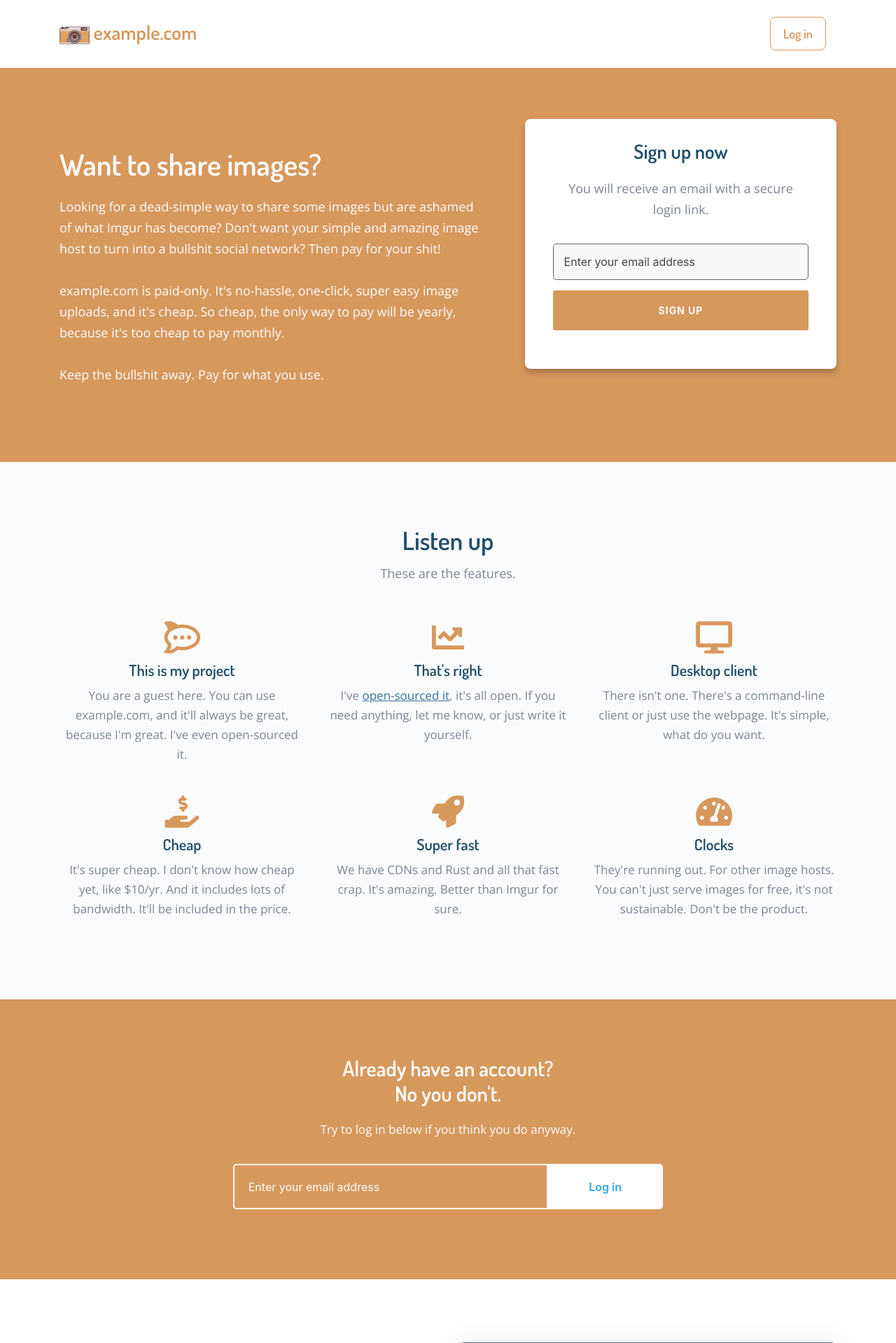
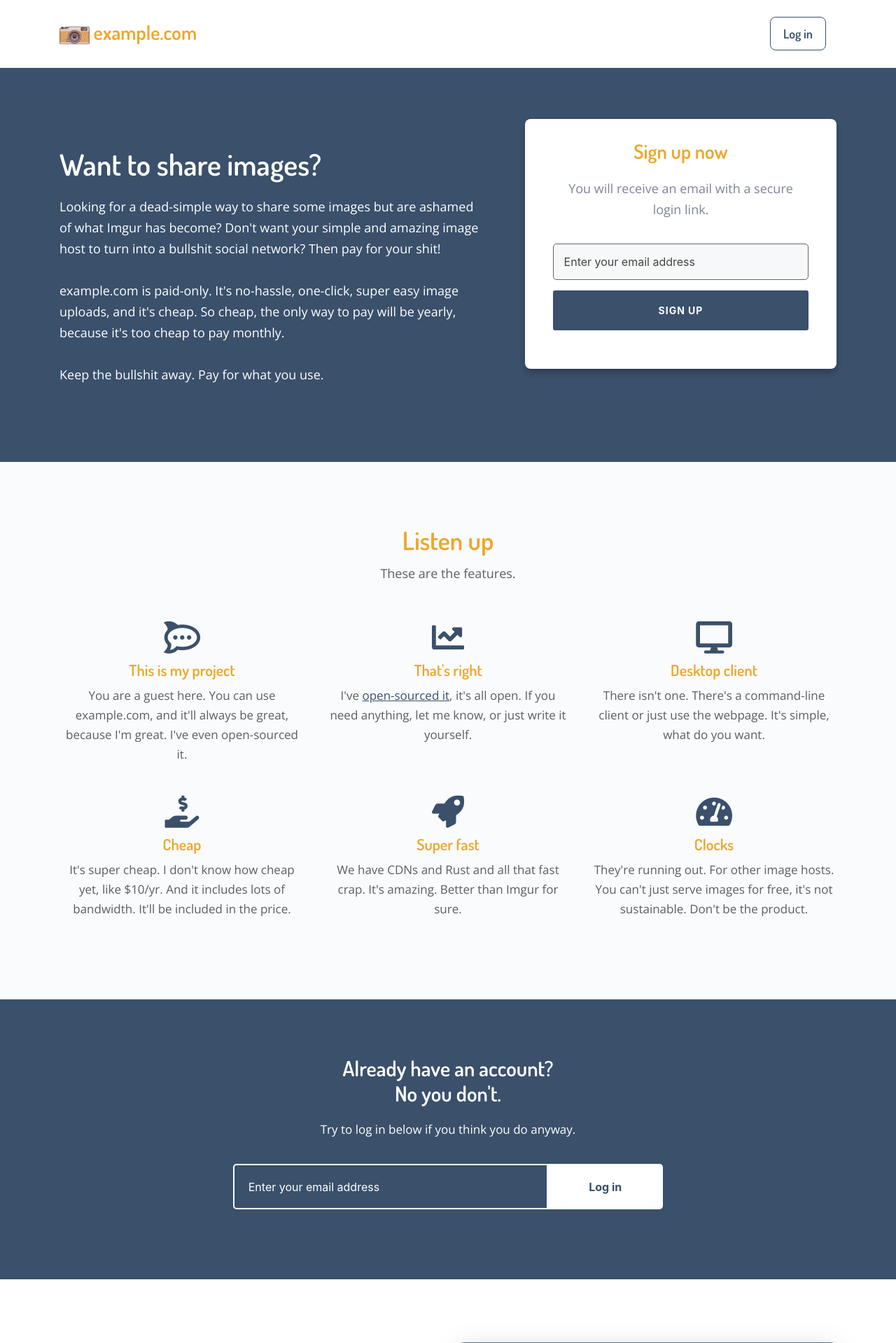
Before and after one commit to skorokithakis/imgz, a Django app: page / in a window 1280 px wide. Shown: the top 1919 px of the page at 70% size. Run offline with Django 3.2, Linux system fonts and the light colour scheme; parts of the project's set-up code (start-up, migrations or seed data) failed here and were passed over; some libraries are stand-ins or nearby versions.

Commit message:
Change colors

```diff
--- a/static/css/style.css
+++ b/static/css/style.css
@@ -1,3 +1,11 @@
+:root {
+  --color-1: #3a506b;
+  --color-2: #eca72c;
+  --color-3: var(--color-1);
+  --logo-color: var(--color-2);
+  --color-p: #5d5e60;
+}
+
 /* ========================================================== */
 /* 			               01. GENERAL LAYOUT                 */
 /* ========================================================== */
@@ -33,7 +41,7 @@ p {
 	font-size: 17px;
     line-height: 28px;
 	font-weight: 400;
-	color: #7c8595;
+	color: var(--color-p);
 	margin-bottom:15px;
 	font-family: 'Open Sans', sans-serif;
 }
@@ -48,7 +56,11 @@ a:visited {
 }
 
 a:hover{
-	color: #d7985c;
+	color: var(--color-1);
+}
+
+a {
+	color: var(--color-1);
 }
 
 h1,
@@ -61,7 +73,7 @@ h6 {
   line-height: 1.2;
   margin-top: 0;
   margin-bottom:20px;
-  color: #224F6B;
+  color: var(--color-2);
   font-weight: 600;
 }
 
@@ -167,7 +179,7 @@ iframe {
 }
 
 .section-blue{
-	background-color: #d7985c;
+	background-color: var(--color-1);
 	padding: 90px 0;
 }
 
@@ -424,7 +436,7 @@ iframe {
 	font-family: 'Dosis', sans-serif;
 	font-size: 28px;
 	font-weight: 700;
-	color: #d7985c !important;
+	color: var(--logo-color) !important;
 }
 
 .navbar {
@@ -498,9 +510,9 @@ iframe {
 }
 
 .navbar-fixed-top .navbar-nav > li > a.discover-btn {
-	color: #d7985c !important;
+	color: var(--color-1) !important;
 	background: transparent;
-	border: 1px solid #d7985c;
+	border: 1px solid var(--color-1);
 	border-radius: 8px 8px;
 	padding: 12px 18px !important;
 	margin-left: 10px;
@@ -580,7 +592,7 @@ ul.footer_contact li a i:hover {
 	position: relative;
   	padding-top: 140px;
   	padding-bottom: 80px;
-  	background-color: #d7985c;
+  	background-color: var(--color-1);
 }
 
 .home-section h1{
@@ -645,7 +657,7 @@ input.register-input, select.register-input{
 }
 
 input.register-submit{
-	background: #d7985c;
+	background: var(--color-1);
     border: none;
     color: #fff;
     letter-spacing: 1px;
@@ -853,7 +865,7 @@ blockquote {
 .feature-box i{
 	margin-bottom: 10px;
 	font-size: 46px;
-	color: #d7985c;
+	color: var(--color-1);
 }
 
 .feature-box h4{
@@ -862,7 +874,7 @@ blockquote {
 }
 
 .feature-box p{
-	color: #7c8595;
+	color: var(--color-p);
 }
 
 /* ========================================================== */
@@ -1276,7 +1288,7 @@ p.contact_success_box{
 	height:65px;
     background: #fff;
 	border: none;
-    color:#4BADEB;
+    color:var(--color-3);
     display: inline;
 	margin:0 0 0 -5px;
     -moz-border-radius: 0 5px 5px 0;
```
Also changed, not shown: other parts of static/css/style.css (+43 -43 lines).
